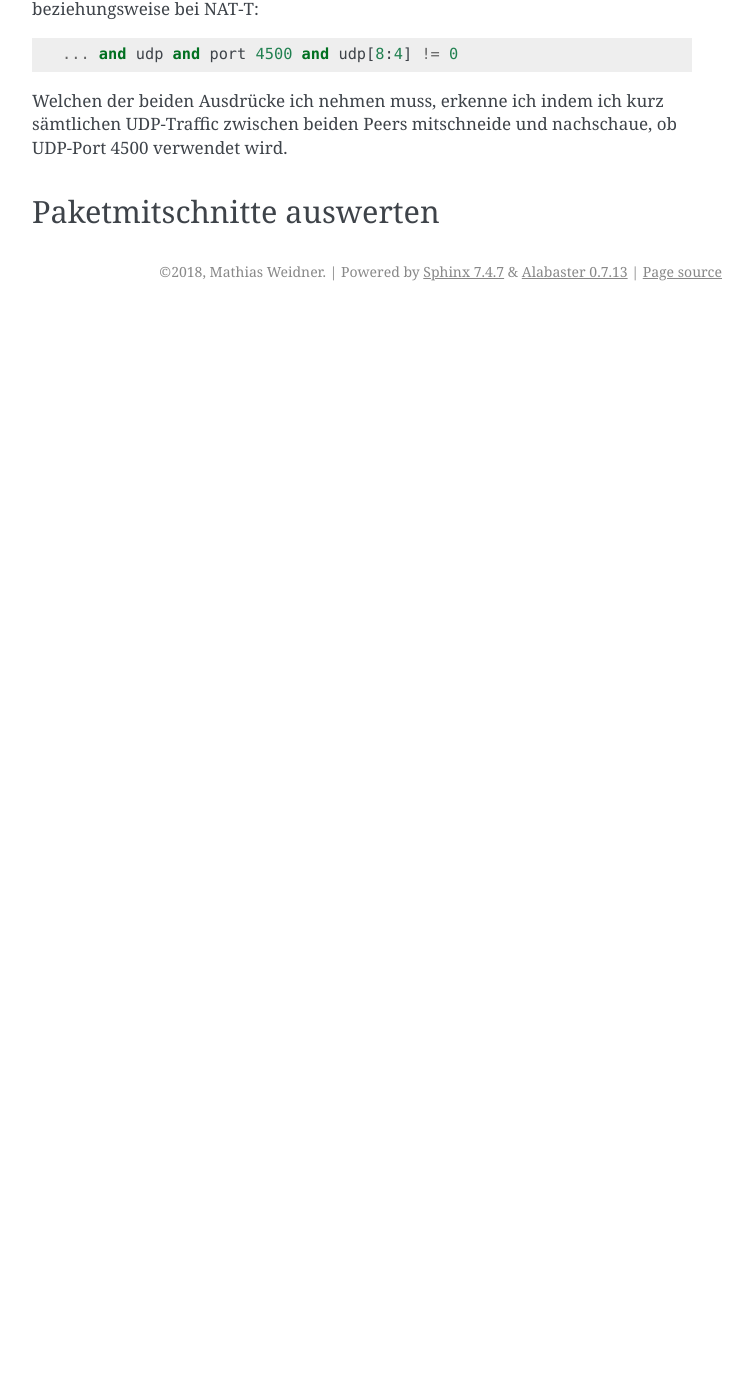
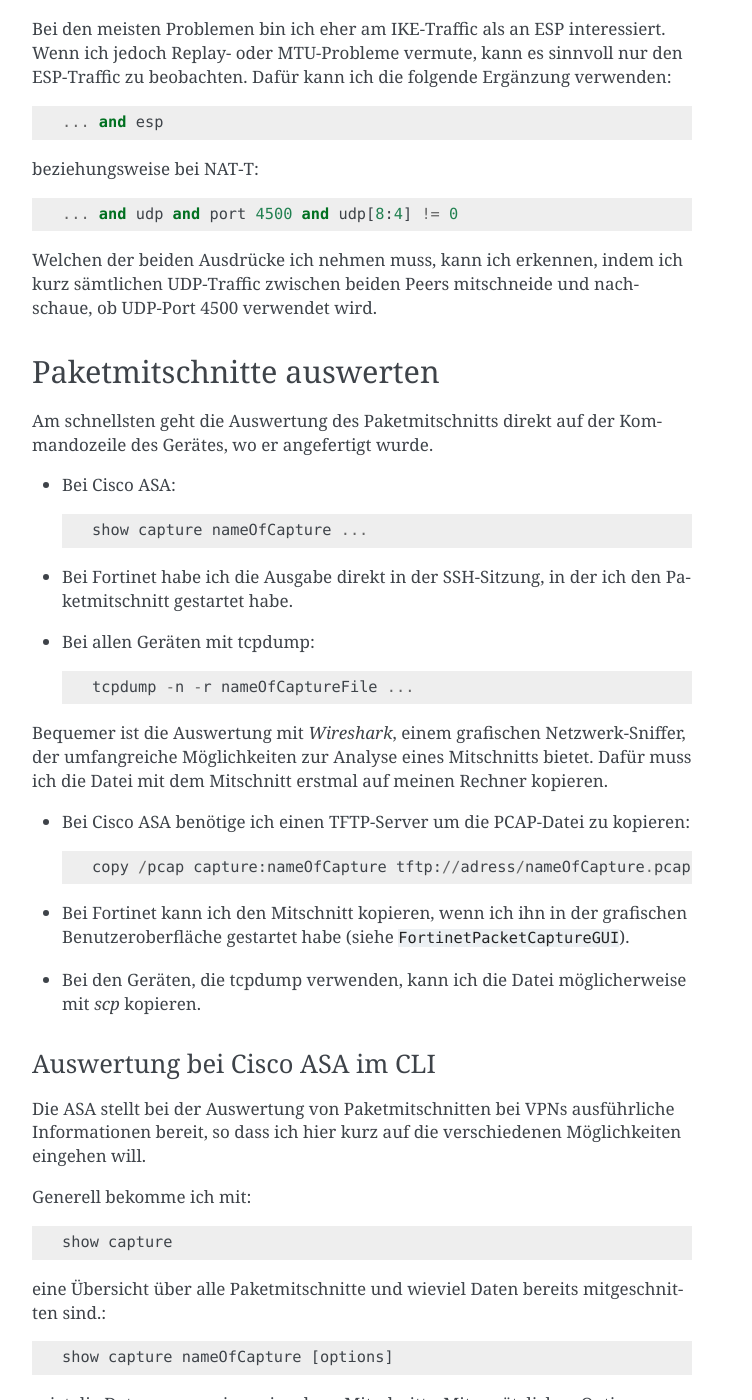
Before and after one commit to matwei-books/Fehlersuche-bei-IPsec-VPN-mit-IKEv2, a Sphinx documentation site: the page built from source/grundlagen/paketmitschnitt.rst, in a window 1280 px wide and 1400 px high, scrolled down 6296 px. Shown: the whole window, without its empty margins (388-1140 px from the left). Built offline with Sphinx 7.4.7, drawn with Linux system fonts in a browser that asks for light colours; cross-references to code outside the pages are shown as plain code; before the commit the page ends 6607 px from its top, so only the background shows below that; some of the changed text lies outside the part shown.

Commit message:
Auswerten von Paketmitschnitten

```diff
--- a/source/grundlagen/paketmitschnitt.rst
+++ b/source/grundlagen/paketmitschnitt.rst
@@ -87,17 +87,25 @@
 Will ich Datagramme direkt auf dem VPN-Gateway mitschneiden, muss ich
 die nötigen Befehle kennen. Auf der Kommandozeile sind das
 
-bei Cisco ASA::
+* bei Cisco ASA::
 
-  capture nameOfCapture ...
+    capture nameOfCapture ...
+    capture nameOfCapture type isakmp ...
 
-bei Fortinet::
+  Der Typ ``isakmp`` bei der Cisco ASA ist
+  insbesondere bei Mitschnitten der verschlüsselten Seite interessant,
+  weil dann die ASA Pseudo-IP-Datagramme erzeugt und in den Mitschnitt
+  einfügt, die den Inhalt der entschlüsselten IKE-Datagramme enthalten.
+  Das erleichtert das Finden von Fehlkonfigurationen bei den
+  IKE-Parametern.
 
-  diag sniff packet ...
+* bei Fortinet (siehe :cite:`FortinetPacketCaptureCLI`)::
 
-bei Checkpoint, GeNUScreen, Linux- oder BSD-Firewalls mit VPN::
+    diag sniff packet ...
 
-  tcpdump -w nameOfCaptureFile ...
+* bei Checkpoint, GeNUScreen, Linux- oder BSD-Firewalls mit VPN::
+
+    tcpdump -w nameOfCaptureFile ...
 
 Die genaue Syntax der Befehle findet sich in der entsprechenden
 Dokumentation.
@@ -279,9 +287,127 @@
 
   ... and udp and port 4500 and udp[8:4] != 0
 
-Welchen der beiden Ausdrücke ich nehmen muss, erkenne ich indem ich kurz
-sämtlichen UDP-Traffic zwischen beiden Peers mitschneide und nachschaue,
-ob UDP-Port 4500 verwendet wird.
+Welchen der beiden Ausdrücke ich nehmen muss, kann ich erkennen, indem
+ich kurz sämtlichen UDP-Traffic zwischen beiden Peers mitschneide und
+nachschaue, ob UDP-Port 4500 verwendet wird.
 
 Paketmitschnitte auswerten
 --------------------------
+
+Am schnellsten geht die Auswertung des Paketmitschnitts direkt auf der
+Kommandozeile des Gerätes, wo er angefertigt wurde.
+
+* Bei Cisco ASA::
+
+    show capture nameOfCapture ...
+
+* Bei Fortinet habe ich die Ausgabe direkt in der SSH-Sitzung, in der ich
+  den Paketmitschnitt gestartet habe.
+
+* Bei allen Geräten mit tcpdump::
+
+    tcpdump -n -r nameOfCaptureFile ...
+
+Bequemer ist die Auswertung mit *Wireshark*, einem grafischen
+Netzwerk-Sniffer, der umfangreiche Möglichkeiten zur Analyse eines
+Mitschnitts bietet. Dafür muss ich die Datei mit dem Mitschnitt erstmal
+auf meinen Rechner kopieren.
+
+* Bei Cisco ASA benötige ich einen TFTP-Server um die PCAP-Datei zu
+  kopieren::
+
+    copy /pcap capture:nameOfCapture tftp://adress/nameOfCapture.pcap
+
+* Bei Fortinet kann ich den Mitschnitt kopieren, wenn ich ihn in der
+  grafischen Benutzeroberfläche gestartet habe (siehe
+  :cite:`FortinetPacketCaptureGUI`).
+
+* Bei den Geräten, die tcpdump verwenden, kann ich die Datei
+  möglicherweise mit *scp* kopieren.
+
+Auswertung bei Cisco ASA im CLI
+...............................
+
+Die ASA stellt bei der Auswertung von Paketmitschnitten bei VPNs
+ausführliche Informationen bereit, so dass ich hier kurz auf die
+verschiedenen Möglichkeiten eingehen will.
+
+Generell bekomme ich mit::
+
+  show capture
+
+eine Übersicht über alle Paketmitschnitte und wieviel Daten bereits
+mitgeschnitten sind.::
+
+  show capture nameOfCapture [options]
+
+zeigt die Datagramme eines einzelnen Mitschnitts. Mit zusätzlichen
+Optionen kann ich die Ausgabe steuern:
+
+detail
+  zeigt zusätzliche Details zum Datagramm, die Ausgabe wird dann
+  zweizeilig, mich interessiert davon meist nur die TTL des Datagramms,
+decode
+  zeigt bei IKE-Datagrammen den Inhalt der IKE-Payloads bei
+  unverschlüsselten Datagrammen (IKE_SA_INIT) beziehungssweise bei
+  allen IKE-Datagrammen, wenn das Capture vom Typ ``isakmp`` ist,
+dump
+  zeigt zu jedem Datagramm den Hexdump aller Oktetts an,
+packet-number nummer
+  zeigt das Paket mit Nummer *nummer* an,
+count anzahl
+  zeigt *anzahl* Pakete an, in Kombination mit Option ``packet-number``
+  kann ich gezielt bestimmte Pakete betrachten,
+
+Auswertung mit tcpdump
+......................
+
+Bei der Auswertung eines Paketmitschnitts mit tcpdump verwende ich meist
+den Pager *less* um in der Ausgabe bequem zu navigieren::
+
+  tcpdump -n -r fileName [optionen] | less
+
+Außer den Optionen ``-n`` um Adressauflösungen zu vermeiden und ``-r``
+um die Datei mit dem Mitschnitt anzugeben, verwende ich je nach Bedarf
+noch die folgenden Optionen:
+
+-e   zeigt den link-level Header an,
+
+     Diese Option verwende ich nur, wenn ich Zweifel habe, zu welchem
+     Next-Hop das Datagramm gesendet wird, beziehungsweise von welchem es
+     kam.
+
+-#   zeigt eine fortlaufende Nummer vor den Datagrammen an,
+
+     Diese Option hilft mir, ein bestimmtes Datagramm bei späteren
+     Untersuchungen wiederzufinden.
+
+-v   zeigt mehr dekodierte Informationen zu dem Datagramm an,
+
+     Die Option ``-v`` kann ich mehrfach, bis zu dreimal, angeben um noch
+     mehr Informationen aus dem Datagramm zu erhalten.
+
+-X
+-XX  zeigt den Inhalt des Datagramms in Hex und ASCII an,
+
+     Mit zwei ``X`` wird der Link-Level-Header zusätzlich ausgegeben,
+     mit einem ``X`` beginnt die Ausgabe beim IP-Header.
+
+Auswertung mit Wireshark
+........................
+
+.. figure:: /images/wireshark-datagram-http.png
+   :alt: Paketmitschnitt mit Wireshark
+
+   Paketmitschnitt mit Wireshark
+
+Der Bildschirm ist bei Wireshark in drei Bereiche geteilt, von denen
+einer die Liste der mitgeschnittenen Datagramme enthält, einer die
+Informationen über das aktuell in obiger Liste ausgewählte Datagramm
+und der unterste den Inhalt dieses Datagramms in Hex und ASCII.
+
+Über den drei Bereichen ist ein Eingabefeld für einen Anzeigefilter,
+mit dem ich die im obersten Bereich angezeigte Liste reduzieren kann.
+
+Bei der Analyse eines Mitschnitts helfen mir vor allem die Menüpunkte
+*Analyse* und *Statistics* in der oberen Menüleiste.
```
Also changed, not shown: source/images/wireshark-datagram-http.png (added).
